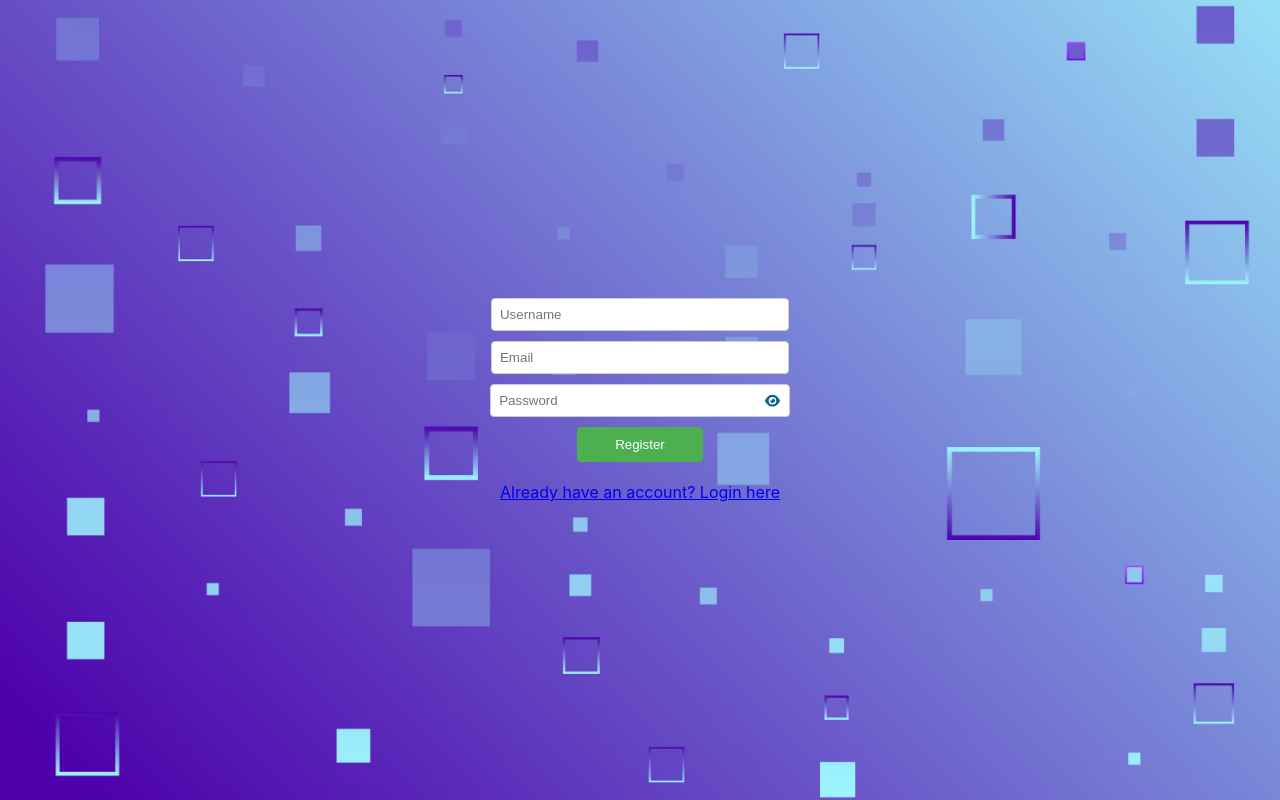
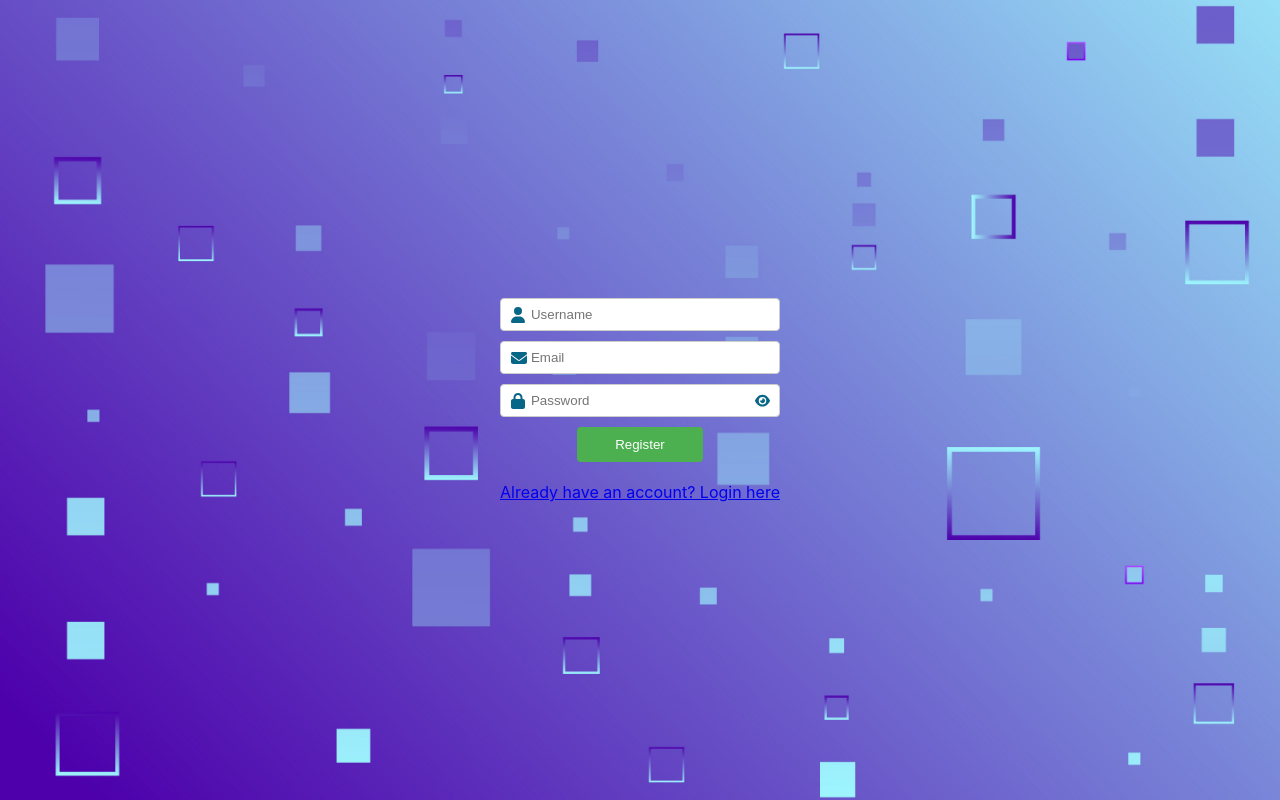
Before and after one commit to Davitvashakmadze/SignMeUp, a React (Create React App) app in the folder frontend/: page /register in a window 1280 px wide. Built offline with nearby package versions, Linux system fonts and the light colour scheme.

Commit message:
feat: add icons

```diff
--- a/frontend/src/components/login/Login.jsx
+++ b/frontend/src/components/login/Login.jsx
@@ -4,7 +4,7 @@ import { supabase } from "../../supabaseClient";
 import { useNavigate, Link } from "react-router-dom";
 import "./Login.scss";
 import { FontAwesomeIcon } from "@fortawesome/react-fontawesome";
-import { faEye, faEyeSlash } from "@fortawesome/free-solid-svg-icons";
+import { faEye, faEyeSlash, faUser, faLock } from "@fortawesome/free-solid-svg-icons";
 
 const Login = () => {
   const [email, setEmail] = useState("");
@@ -52,13 +52,17 @@ const Login = () => {
       <div className="login-container">
         <form onSubmit={handleSubmit}>
           {error && <p className="error-message">{error}</p>}
+          <div className="user-input-wrapper">
+            <FontAwesomeIcon className="faUser" icon={faUser} />
             <input
               type="email"
               value={email}
               onChange={(e) => setEmail(e.target.value)}
               placeholder="Email"
             />
+          </div>
           <div className="password-input-wrapper">
+          <FontAwesomeIcon className="faLock" icon={faLock} />
             <input
               type={showPassword ? "text" : "password"}
               value={password}
--- a/frontend/src/components/login/Login.scss
+++ b/frontend/src/components/login/Login.scss
@@ -15,15 +15,17 @@
       align-items: center;
       flex-direction: column;
       input {
+        padding: 8px 0 8px 30px; /* top & bottom: 8px, left: 30px, right: 0 */
         display: block;
         width: 100%;
-        margin-bottom: 10px; /* Adds 10px gap between inputs */
-        padding: 8px;
+        margin-bottom: 10px; /* Gap between inputs */
         border: 1px solid #ccc;
         border-radius: 4px;
+        box-sizing: border-box; /* Ensures padding doesn't affect width */
       }
+
       .password-input-wrapper {
-        width: 107%;
+        width: 100%;
         position: relative;
         button {
           top: 22%;
@@ -52,6 +54,25 @@
           background-color: #45a049;
         }
       }
+      .user-input-wrapper {
+        position: relative;
+        display: flex;
+        align-items: center;
+        width: 100%;
+        .faUser {
+          color: rgb(8, 102, 134);
+          position: absolute;
+          bottom: 42%;
+          left: 4%;
+        }
+
+      }
+      .faLock {
+        color: rgb(8, 102, 134);
+        position: absolute;
+        bottom: 42%;
+        left: 4%;
+      }
     }
   }
 }
--- a/frontend/src/components/register/Register.jsx
+++ b/frontend/src/components/register/Register.jsx
@@ -4,7 +4,13 @@ import { supabase } from "../../supabaseClient";
 import { useNavigate, Link } from "react-router-dom";
 import "./Register.scss";
 import { FontAwesomeIcon } from "@fortawesome/react-fontawesome";
-import { faEye, faEyeSlash } from "@fortawesome/free-solid-svg-icons";
+import {
+  faEye,
+  faEyeSlash,
+  faEnvelope,
+  faUser,
+  faLock,
+} from "@fortawesome/free-solid-svg-icons";
 
 const Register = () => {
   const [username, setUsername] = useState("");
@@ -69,19 +75,26 @@ const Register = () => {
       <div className="register-container">
         <form onSubmit={handleSubmit}>
           {error && <p className="error-message">{error}</p>}
+          <div className="user-input-wrapper">
+            <FontAwesomeIcon className="faUser" icon={faUser} />
             <input
               type="text"
               value={username}
               onChange={(e) => setUsername(e.target.value)}
               placeholder="Username"
             />
+          </div>
+          <div className="email-input-wrapper">
+            <FontAwesomeIcon className="faEnvelope" icon={faEnvelope} />
             <input
               type="email"
               value={email}
               onChange={(e) => setEmail(e.target.value)}
               placeholder="Email"
             />
+          </div>
           <div className="password-input-wrapper">
+            <FontAwesomeIcon className="faLock" icon={faLock} />
             <input
               type={showPassword ? "text" : "password"}
               value={password}
--- a/frontend/src/components/register/Register.scss
+++ b/frontend/src/components/register/Register.scss
@@ -15,15 +15,17 @@
       align-items: center;
       flex-direction: column;
       input {
+        padding: 8px 0 8px 30px;
         display: block;
         width: 100%;
-        margin-bottom: 10px; /* Adds 10px gap between inputs */
-        padding: 8px;
+        margin-bottom: 10px;
         border: 1px solid #ccc;
         border-radius: 4px;
+        box-sizing: border-box;
       }
+
       .password-input-wrapper {
-        width: 107%;
+        width: 100%;
         position: relative;
         button {
           top: 22%;
@@ -52,6 +54,37 @@
           background-color: #45a049;
         }
       }
+      .user-input-wrapper {
+        position: relative;
+        display: flex;
+        align-items: center;
+        width: 100%;
+        .faUser {
+          color: rgb(8, 102, 134);
+          position: absolute;
+          bottom: 42%;
+          left: 4%;
+        }
+      }
+
+      .faLock {
+        color: rgb(8, 102, 134);
+        position: absolute;
+        bottom: 42%;
+        left: 4%;
+      }
+    }
+    .email-input-wrapper {
+      position: relative;
+      display: flex;
+      align-items: center;
+      width: 100%;
+      .faEnvelope {
+        color: rgb(8, 102, 134);
+        position: absolute;
+        bottom: 42%;
+        left: 4%;
+      }
     }
   }
 }
```
Lines whose indentation alone changed are shown as unchanged.
